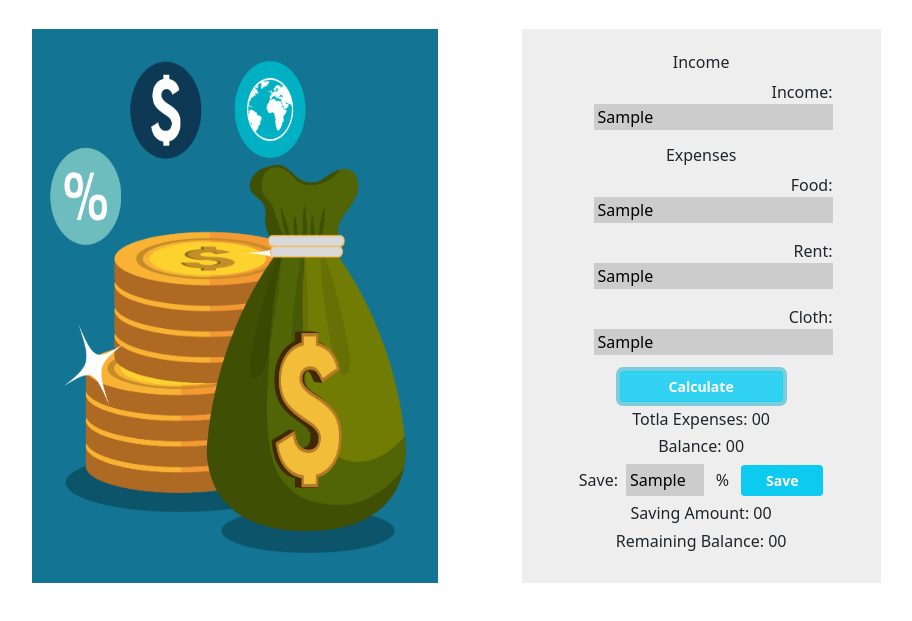
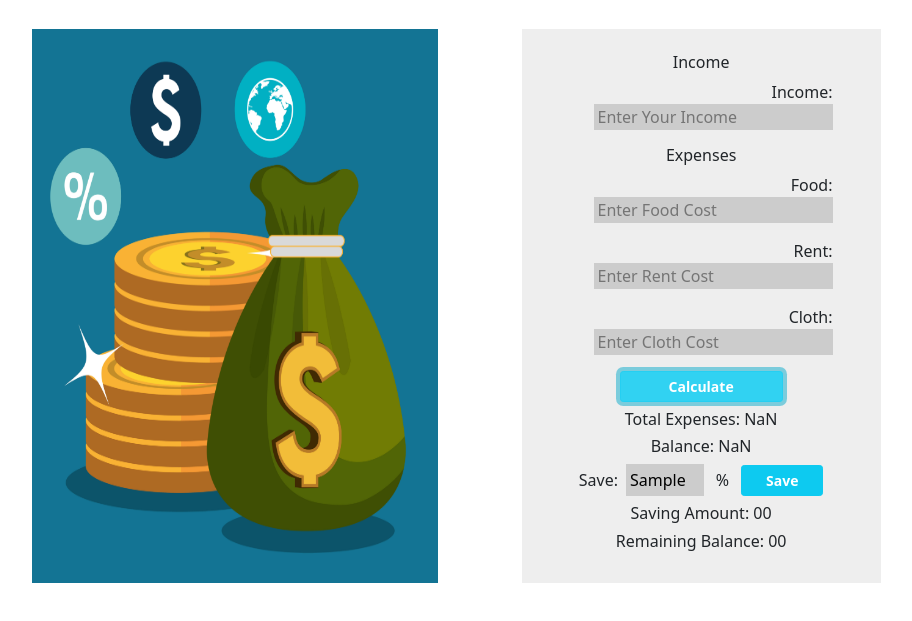
Before and after one commit to abuzafaremon/money-master, a plain HTML site: page index.html in a window 1280 px wide. Both pictures are taken after typing "Sample", "Sample", "Sample", "Sample", "Sample" into the empty fields and a click on the button "Calculate". Shown: the part 69-690 px from the top of the page, without its empty margins (190-1102 px from the left). Drawn offline with nearby package versions, Linux system fonts and the light colour scheme.

Commit message:
calculate button event handler added

```diff
--- a/index.html
+++ b/index.html
@@ -39,15 +39,15 @@
             <h6 class="">Expenses</h6>
             <div class="mb-3 text-end">
               <span class="">Food:</span>
-              <input id="food" class="bg-light-gray border-0   px-1" type="text" placeholder="Food Cost">
+              <input id="food" class="bg-light-gray border-0   px-1" type="text" placeholder="Enter Food Cost">
             </div>
             <div class="mb-3 text-end">
               <span class="">Rent:</span>
-              <input id="rent" class="bg-light-gray border-0   px-1" type="text" placeholder="Rent Cost">
+              <input id="rent" class="bg-light-gray border-0   px-1" type="text" placeholder="Enter Rent Cost">
             </div>
             <div class="mb-3 text-end">
               <span class="">Cloth:</span>
-              <input id="cloth" class="bg-light-gray border-0   px-1" type="text" placeholder="Cloth Cost">
+              <input id="cloth" class="bg-light-gray border-0   px-1" type="text" placeholder="Enter Cloth Cost">
             </div>
           </div>
           <div class="mb-2">
@@ -55,7 +55,7 @@
               <button id="calculate-btn" class="btn btn-info text-white fw-bold btn-sm px-5">Calculate</button>
             </div>
             <div>
-              <h6>Totla Expenses: <span id="total-expenses">00</span> </h6>
+              <h6>Total Expenses: <span id="total-expenses">00</span> </h6>
               <h6>Balance: <span id="balance">00</span> </h6>
             </div>
           </div>
--- a/js/script.js
+++ b/js/script.js
@@ -0,0 +1,42 @@
+function costInputAmount(costInputId) {
+  let costsInput = document.getElementById(costInputId);
+  const costsText = costsInput.value;
+  const costs = parseFloat(costsText);
+  costsInput.value = '';
+  return costs;
+}
+// handle calculate btn event handler
+document.getElementById('calculate-btn').addEventListener('click', function () {
+  // get income amount
+  const income = costInputAmount('income')
+  // console.log(income);
+
+  //get food cost
+  const costForFood = costInputAmount('food');
+  // console.log(costForFood);
+
+  // get rent cost
+  const costForRent = costInputAmount('rent');
+  // console.log(costForRent);
+
+  // get cloth cost
+  const costForCloth = costInputAmount('cloth');
+  // console.log(costForCloth);
+
+  // calculate total cost
+  const totalCost = costForFood + costForRent + costForCloth;
+  // console.log(totalCost);
+
+  // get expenses field
+  let totalExpenses = document.getElementById('total-expenses');
+  // set total expenses
+  totalExpenses.innerText = totalCost;
+  // console.log(totalExpenses);
+
+  // get balance field
+  const balance = document.getElementById('balance');
+  // set remaing balance after expenses
+  const remaining = income - totalCost;
+  // console.log(balance)
+  balance.innerText = remaining;
+})
```
